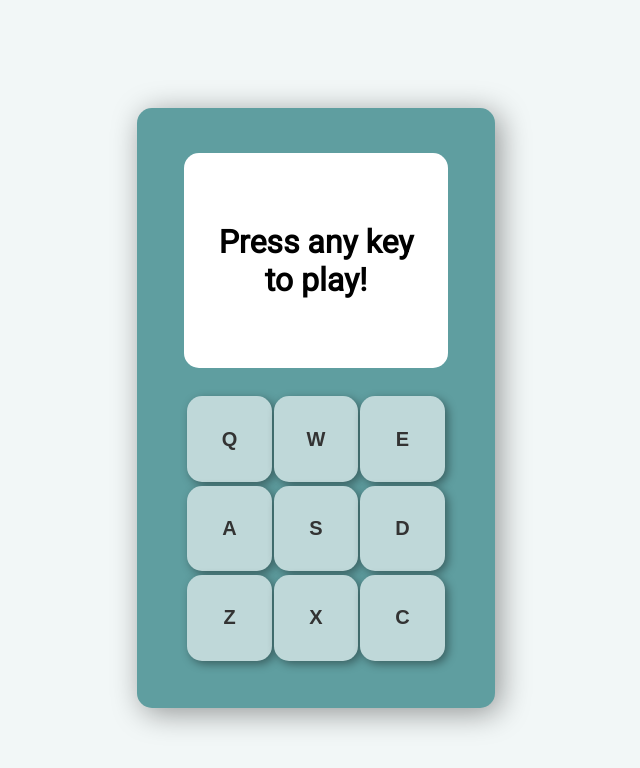
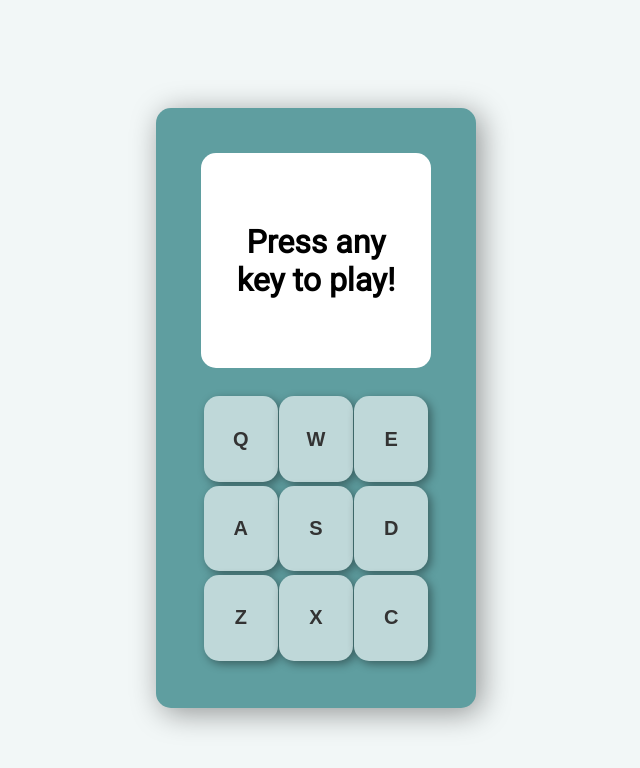
Before and after one commit to yllsson/fcc-drum-machine, a React (Create React App) app: page / in a window 1280 px wide. Shown: the top 768 px of the page, without its empty margins (332-972 px from the left). Built offline with nearby package versions, Linux system fonts and the light colour scheme.

Commit message:
slight width adjustment

```diff
--- a/src/css/style.css
+++ b/src/css/style.css
@@ -28,7 +28,7 @@ main {
   justify-content: center;
   align-items: center;
   justify-content: space-around;
-  width: 28%;
+  width: 25%;
   height: 75%;
   padding: 2rem;
   margin: 5rem;
@@ -52,6 +52,7 @@ main {
   text-align: center;
   margin: 2rem;
   font-size: 2em;
+  transition: all 1.3s ease;
 }
 
 .drum {
--- a/src/style.scss
+++ b/src/style.scss
@@ -34,7 +34,7 @@ main {
   @include flex(column-reverse);
   justify-content: space-around;
 
-  width: 28%;
+  width: 25%;
   height: 75%;
   padding: 2rem;
   margin: 5rem;
@@ -56,6 +56,7 @@ main {
     text-align: center;
     margin: 2rem;
     font-size: 2em;
+    transition: all 1.3s ease;
   }
 }
 
```
